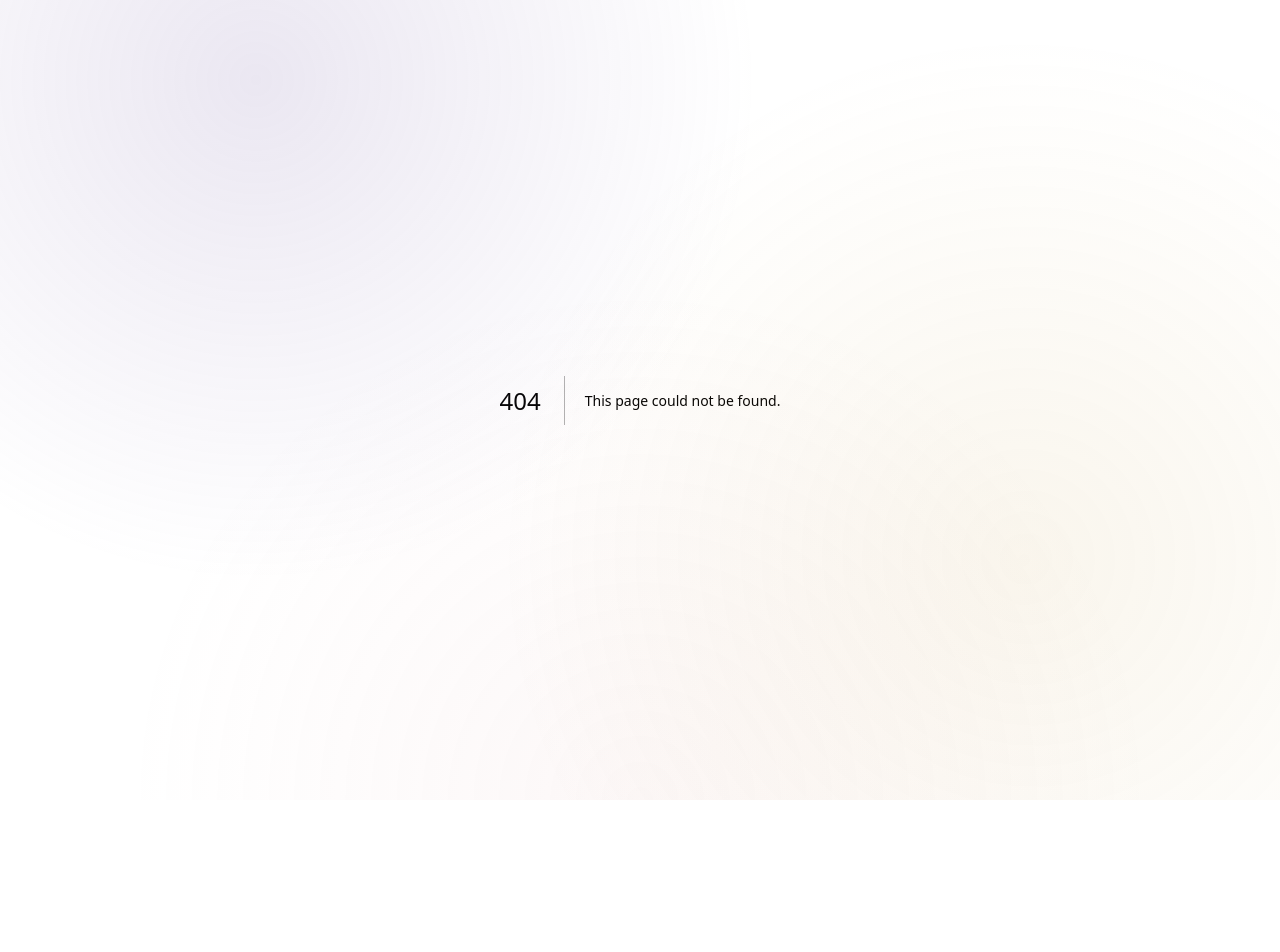
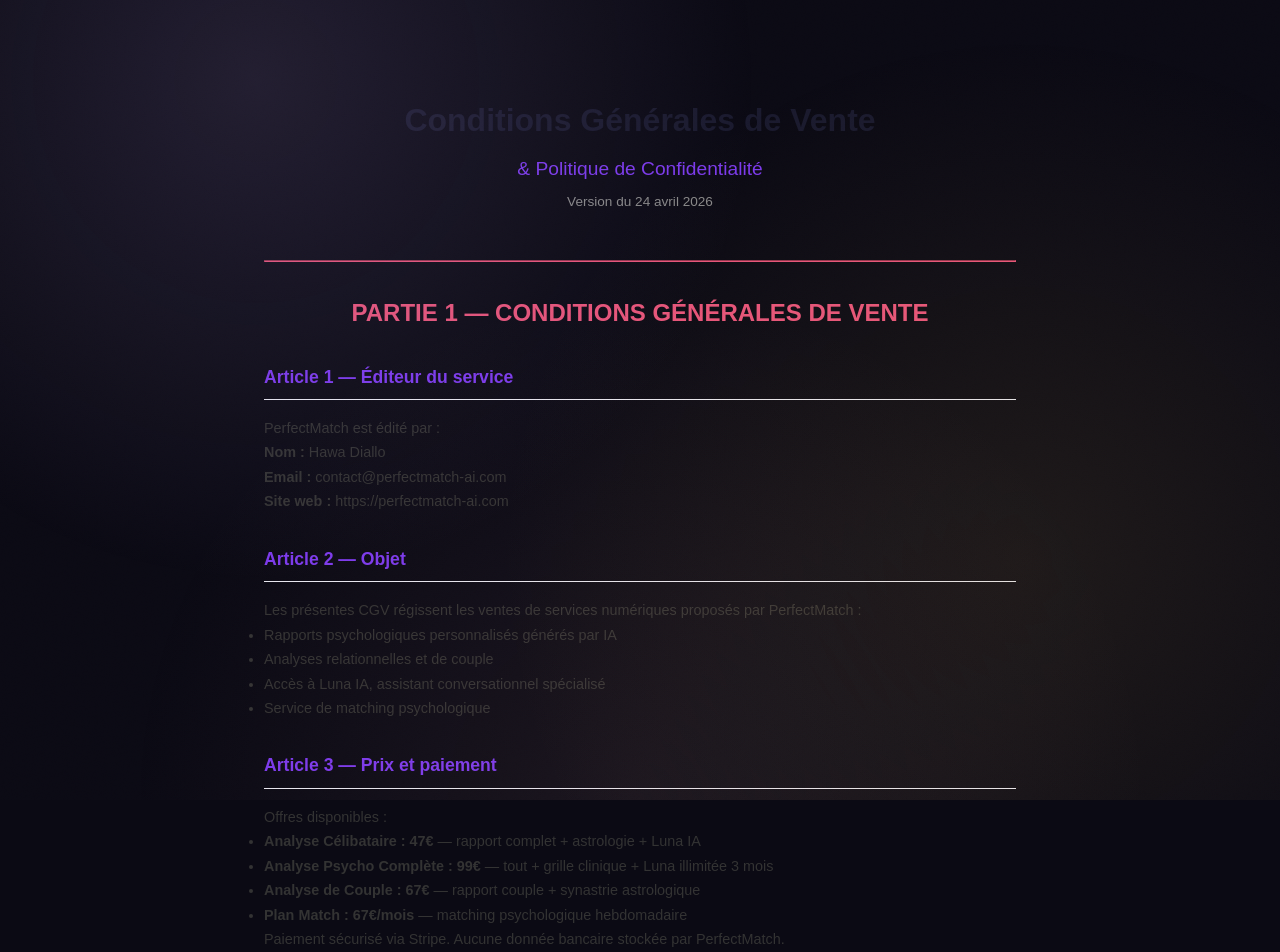
Before and after one commit to hawadiallo1984-ai/perfectmatch-ai, a Next.js app: page /cgv in a window 1280 px wide. Before the commit this address had no page. Shown: the top 952 px of the page. Before the commit the page ends 800 px from the top, so only its background shows below. Built offline with nearby package versions, Linux system fonts and the light colour scheme.

Commit message:
add CGV + RGPD page

```diff
--- /dev/null
+++ b/app/cgv/page.tsx
@@ -0,0 +1,163 @@
+export default function CGVPage() {
+  const today = new Date().toLocaleDateString('fr-FR', { day: 'numeric', month: 'long', year: 'numeric' });
+
+  return (
+    <main style={{ maxWidth: '800px', margin: '0 auto', padding: '6rem 1.5rem', fontFamily: 'DM Sans, sans-serif', color: '#1a1a2e' }}>
+      <h1 style={{ textAlign: 'center', fontSize: '2rem', fontWeight: 700, marginBottom: '0.5rem' }}>
+        Conditions Générales de Vente
+      </h1>
+      <h2 style={{ textAlign: 'center', fontSize: '1.2rem', fontWeight: 400, color: '#7c3aed', marginBottom: '0.5rem' }}>
+        & Politique de Confidentialité
+      </h2>
+      <p style={{ textAlign: 'center', color: '#888', fontSize: '0.85rem', marginBottom: '3rem' }}>
+        Version du {today}
+      </p>
+
+      <hr style={{ borderColor: '#e8547a', marginBottom: '2rem' }} />
+
+      {/* PARTIE 1 — CGV */}
+      <h2 style={{ color: '#e8547a', textAlign: 'center', marginBottom: '2rem' }}>PARTIE 1 — CONDITIONS GÉNÉRALES DE VENTE</h2>
+
+      <Section title="Article 1 — Éditeur du service">
+        <p>PerfectMatch est édité par :</p>
+        <p><strong>Nom :</strong> Hawa Diallo</p>
+        <p><strong>Email :</strong> contact@perfectmatch-ai.com</p>
+        <p><strong>Site web :</strong> https://perfectmatch-ai.com</p>
+      </Section>
+
+      <Section title="Article 2 — Objet">
+        <p>Les présentes CGV régissent les ventes de services numériques proposés par PerfectMatch :</p>
+        <ul>
+          <li>Rapports psychologiques personnalisés générés par IA</li>
+          <li>Analyses relationnelles et de couple</li>
+          <li>Accès à Luna IA, assistant conversationnel spécialisé</li>
+          <li>Service de matching psychologique</li>
+        </ul>
+      </Section>
+
+      <Section title="Article 3 — Prix et paiement">
+        <p>Offres disponibles :</p>
+        <ul>
+          <li><strong>Analyse Célibataire : 47€</strong> — rapport complet + astrologie + Luna IA</li>
+          <li><strong>Analyse Psycho Complète : 99€</strong> — tout + grille clinique + Luna illimitée 3 mois</li>
+          <li><strong>Analyse de Couple : 67€</strong> — rapport couple + synastrie astrologique</li>
+          <li><strong>Plan Match : 67€/mois</strong> — matching psychologique hebdomadaire</li>
+        </ul>
+        <p>Paiement sécurisé via Stripe. Aucune donnée bancaire stockée par PerfectMatch.</p>
+      </Section>
+
+      <Section title="Article 4 — Livraison">
+        <p>Les services numériques sont accessibles immédiatement après confirmation du paiement. En cas de problème technique, contactez : contact@perfectmatch-ai.com</p>
+      </Section>
+
+      <Section title="Article 5 — Droit de rétractation">
+        <p>Conformément à l&apos;article L.221-28 du Code de la consommation, le droit de rétractation ne s&apos;applique pas aux contenus numériques dont l&apos;exécution a commencé avec l&apos;accord du consommateur.</p>
+        <p>En accédant au rapport, vous renoncez expressément à votre droit de rétractation. Toute demande d&apos;insatisfaction sera étudiée au cas par cas.</p>
+      </Section>
+
+      <Section title="Article 6 — Limitation de responsabilité">
+        <p>PerfectMatch est un outil psycho-éducatif. Les rapports :</p>
+        <ul>
+          <li>Ne constituent pas un diagnostic clinique ou médical</li>
+          <li>Ne remplacent pas un suivi thérapeutique</li>
+          <li>Sont générés par IA et peuvent contenir des imprécisions</li>
+        </ul>
+      </Section>
+
+      <Section title="Article 7 — Propriété intellectuelle">
+        <p>Tous les contenus du site sont protégés par le droit de la propriété intellectuelle. Les rapports générés sont à usage personnel exclusif.</p>
+      </Section>
+
+      <Section title="Article 8 — Droit applicable">
+        <p>Les présentes CGV sont soumises au droit français. En cas de litige, une solution amiable sera recherchée en priorité.</p>
+      </Section>
+
+      <hr style={{ borderColor: '#e8547a', margin: '3rem 0 2rem' }} />
+
+      {/* PARTIE 2 — RGPD */}
+      <h2 style={{ color: '#e8547a', textAlign: 'center', marginBottom: '2rem' }}>PARTIE 2 — POLITIQUE DE CONFIDENTIALITÉ (RGPD)</h2>
+
+      <Section title="Article 9 — Responsable du traitement">
+        <p>Hawa Diallo — contact@perfectmatch-ai.com</p>
+        <p>Conformément au Règlement (UE) 2016/679 (RGPD).</p>
+      </Section>
+
+      <Section title="Article 10 — Données collectées">
+        <ul>
+          <li>Adresse email (obligatoire)</li>
+          <li>Prénom (optionnel)</li>
+          <li>Réponses au questionnaire psychologique</li>
+          <li>Données de paiement (traitées par Stripe uniquement)</li>
+          <li>Données techniques (logs serveur standard)</li>
+        </ul>
+      </Section>
+
+      <Section title="Article 11 — Finalités">
+        <ul>
+          <li>Générer et transmettre le rapport personnalisé</li>
+          <li>Assurer le service client</li>
+          <li>Envoyer des communications (avec consentement)</li>
+          <li>Améliorer les algorithmes (données anonymisées, avec consentement)</li>
+        </ul>
+      </Section>
+
+      <Section title="Article 12 — Durée de conservation">
+        <ul>
+          <li>Données de compte : 3 ans après dernier accès</li>
+          <li>Données de paiement : 10 ans (obligation légale)</li>
+          <li>Logs techniques : 12 mois</li>
+        </ul>
+      </Section>
+
+      <Section title="Article 13 — Partage des données">
+        <ul>
+          <li>Anthropic (Claude AI) — génération du rapport</li>
+          <li>Stripe — traitement du paiement</li>
+          <li>Mailchimp — emails (avec consentement)</li>
+          <li>Vercel — hébergement</li>
+        </ul>
+        <p><strong>Aucune donnée n&apos;est vendue à des tiers.</strong></p>
+      </Section>
+
+      <Section title="Article 14 — Vos droits">
+        <p>Conformément au RGPD, vous pouvez exercer vos droits (accès, rectification, effacement, portabilité, opposition) en écrivant à : <strong>contact@perfectmatch-ai.com</strong></p>
+        <p>Vous pouvez également introduire une réclamation auprès de la <strong>CNIL</strong> (www.cnil.fr).</p>
+      </Section>
+
+      <Section title="Article 15 — Sécurité">
+        <ul>
+          <li>Chiffrement TLS 256-bit</li>
+          <li>Hébergement Vercel (SOC 2 certifié)</li>
+          <li>Aucun stockage de données bancaires</li>
+        </ul>
+      </Section>
+
+      <Section title="Article 16 — Cookies">
+        <p>Uniquement des cookies techniques nécessaires au fonctionnement. Aucun cookie publicitaire ou de tracking.</p>
+      </Section>
+
+      <Section title="Article 17 — Contact">
+        <p>contact@perfectmatch-ai.com</p>
+        <p>https://perfectmatch-ai.com</p>
+      </Section>
+
+      <hr style={{ borderColor: '#7c3aed', margin: '3rem 0 2rem' }} />
+      <p style={{ textAlign: 'center', color: '#7c3aed', fontStyle: 'italic', fontSize: '0.9rem' }}>
+        ❤️ PerfectMatch — La santé mentale est un droit, pas un luxe.
+      </p>
+    </main>
+  );
+}
+
+function Section({ title, children }: { title: string; children: React.ReactNode }) {
+  return (
+    <section style={{ marginBottom: '2rem' }}>
+      <h3 style={{ fontSize: '1.1rem', fontWeight: 700, color: '#7c3aed', borderBottom: '1px solid #e8e8f0', paddingBottom: '0.5rem', marginBottom: '1rem' }}>
+        {title}
+      </h3>
+      <div style={{ fontSize: '0.9rem', lineHeight: 1.7, color: '#333' }}>
+        {children}
+      </div>
+    </section>
+  );
+}
```
